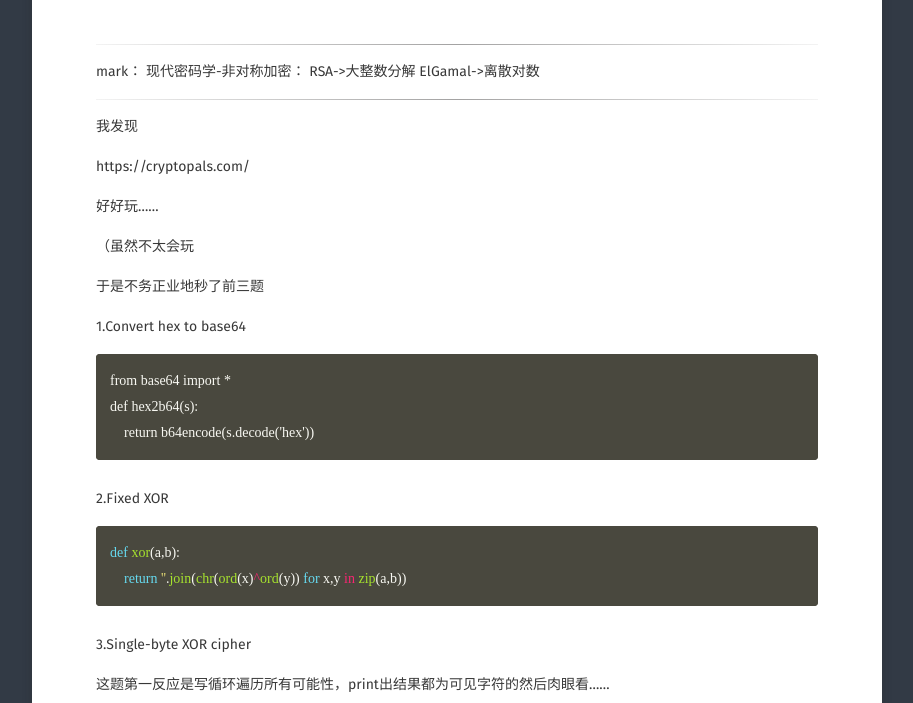
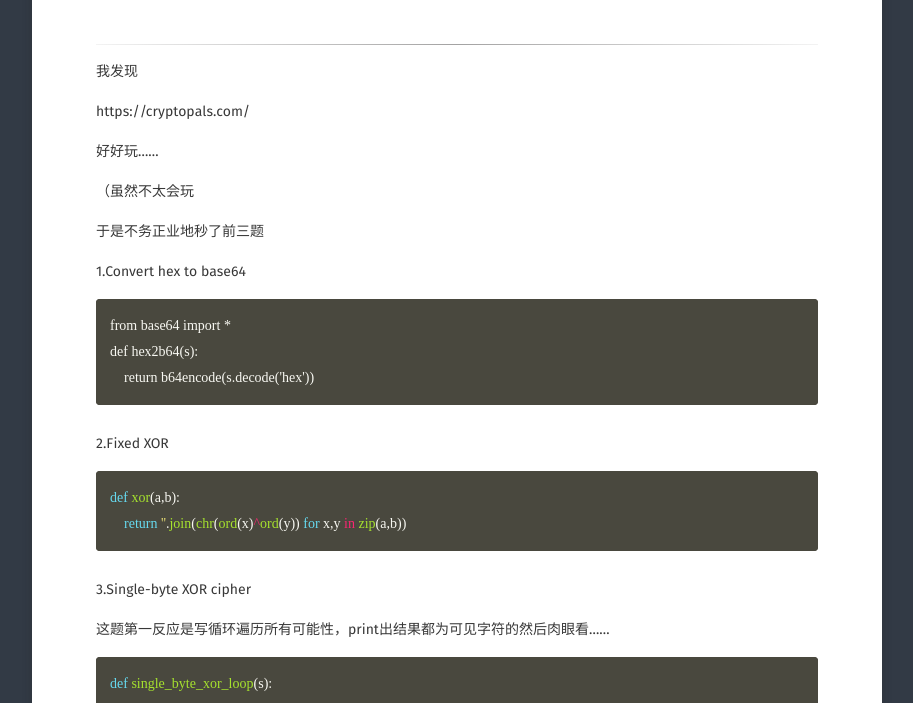
Before and after one commit to RhythmMark/RhythmMark.github.io, a Jekyll site: the page built from _posts/2018-09-12-ceytopals.md, in a window 1280 px wide and 900 px high, scrolled down 377 px, cut to the strip 197-900 px from the top of the window. Shown: the whole strip, without its empty margins (183-1096 px from the left). Built offline with Jekyll 4.4.1, drawn with Linux system fonts in a browser that asks for light colours; some web fonts are replaced; comment, search, counter and statistics services are not loaded.

Commit message:
Update 2018-09-12-ceytopals.md

```diff
--- a/_posts/2018-09-12-ceytopals.md
+++ b/_posts/2018-09-12-ceytopals.md
@@ -2,17 +2,11 @@
 layout: post
 title: "ctfwiki_Crypto_overview之cryptopals"
 date: 2018-09-12
-excerpt: "为什么断更这么久？大概是因为dlresolve喜提rhy7hm狗命了吧"
+excerpt: "做了前三题就跑路了（。）这篇文章由于过于菜也被屏蔽了……"
 tags: [ctfwiki,Crypto,cryptopals]
 feature: https://avatars3.githubusercontent.com/u/29177726?s=400&v=4
 comments: true
 ---
-
----
-mark：
-现代密码学-非对称加密：
-RSA->大整数分解
-ElGamal->离散对数
 
 ---
 
```
